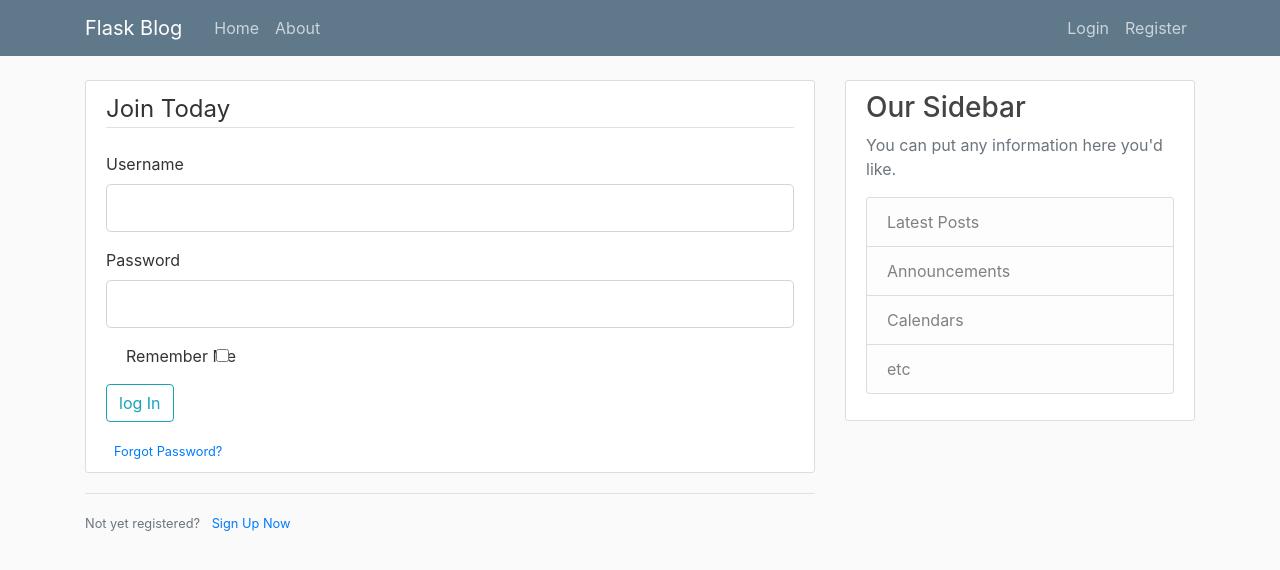
After one commit to ssolokhi/Flask_Blog, a Flask app: page /login in a window 1280 px wide. The commit adds this page. Shown: the top 570 px of the page. Run offline with Flask 3, Linux system fonts and the light colour scheme; parts of the project's set-up code (start-up, migrations or seed data) failed here and were passed over; some libraries are stand-ins or nearby versions.

Commit message:
User registration and login  mechanism added

```diff
--- a/flask_blog.py
+++ b/flask_blog.py
@@ -1,13 +1,42 @@
-from flask import Flask, render_template, url_for
+from flask import Flask, render_template, url_for, flash, redirect
+from flask_sqlalchemy import SQLAlchemy
+from forms import RegistrationForm, LoginForm
+from os import environ
+from datetime import datetime
 
 app = Flask(__name__)
+app.config['SECRET_KEY'] = environ.get('SECRET_KEY')
+app.config['SQLALCHEMY_DATABASE_URI'] = 'sqlite:///blog.db'
+
+database = SQLAlchemy(app)
+
+class User(database.Model):
+    id = database.Column(database.Integer, primary_key = True)
+    username = database.Column(database.String(20), unique = True, nullable = False)
+    email = database.Column(database.String(120), unique = True, nullable = False)
+    image_file = database.Column(database.String(20), nullable = False, default = 'default.jpg')
+    password = database.Column(database.String(60), nullable = False)
+    posts = database.relationship('Post', backref = 'author', lazy = True) # additional query, not a column
+
+    def __repr__(self):
+        return f'User(\'{self.username}\', \'{self.email}\',\'{self.image_file}\')'
+
+class Post(database.Model):
+    id = database.Column(database.Integer, primary_key = True)
+    title = database.Column(database.String(100), nullable = False)
+    date = database.Column(database.Datetime, nullable = False, default=datetime.utcnow) # not utcnow(), or the current time would be passed
+    content = database.Column(database.Text, nullable = False)
+    user_id = database.Column(database.Integer, database.ForeignKey('user.id'), nullable = False)
+
+    def __repr__(self):
+        return f'Post(\'{self.title}\', \'{self.date}\')'
 
 posts = [
     {
         'author': 'Bob',
         'title': 'Blog Post 1',
         'content': 'First post',
-        'data': 'April 1, 2023'
+        'date': 'April 1, 2023'
     },
     {
         'author': 'Alice',
@@ -17,14 +46,33 @@ posts = [
     }
 ]
 
-@app.route("/") # create home page
+@app.route("/")
 @app.route("/home") # alias
 def home():
     return render_template('home.html', posts = posts)
 
-@app.route("/about") # create home page
+@app.route("/about")
 def about():
     return render_template('about.html', title = 'About')
 
+@app.route("/register", methods = ['GET', 'POST'])
+def register():
+    form = RegistrationForm()
+    if form.validate_on_submit():
+        flash(f'Account created for {form.username.data}!', 'success')
+        return redirect(url_for('home'))
+    return render_template('register.html', title = 'Register', form = form)
+
+@app.route("/login", methods = ['GET', 'POST'])
+def login():
+    form = LoginForm()
+    if form.validate_on_submit():
+        if form.username.data == 'admin' and form.password.data == 'admin':
+            flash(f'You have been logged in!', 'success')
+            return redirect(url_for('home'))
+        else:
+            flash(f'Unsuccessififul login attempt!', 'danger')
+    return render_template('login.html', title = 'Log In', form = form)
+
 if __name__ == '__main__':
     app.run(debug = True)
--- /dev/null
+++ b/forms.py
@@ -0,0 +1,22 @@
+from flask_wtf import FlaskForm
+from wtforms import StringField, PasswordField, SubmitField, BooleanField
+from wtforms.validators import DataRequired, Length, Email, EqualTo
+import email_validator
+
+# Python classes automatically converted to HTML forms
+
+class RegistrationForm(FlaskForm):
+    username = StringField('Username',
+                            validators = [DataRequired(), Length(min = 2, max = 20)])
+    email = StringField('Email', validators = [DataRequired(), Email()])
+    password = PasswordField('Password', validators = [DataRequired()])
+    confirm_password = PasswordField('Confirm Password',
+                                    validators = [DataRequired(), EqualTo('password')])
+    submit = SubmitField('Sign Up')
+
+class LoginForm(FlaskForm):
+    username = StringField('Username',
+                            validators = [DataRequired(), Length(min = 2, max = 20)])
+    password = PasswordField('Password', validators = [DataRequired()])
+    remember = BooleanField('Remember Me')
+    submit = SubmitField('log In')
--- a/requirements.txt
+++ b/requirements.txt
@@ -1 +1,4 @@
 flask
+flask-wtf
+flask-sqlalchemy
+email-validator
--- a/templates/layout.html
+++ b/templates/layout.html
@@ -25,13 +25,13 @@
                     </button>
                     <div class="collapse navbar-collapse" id="navbarToggle">
                         <div class="navbar-nav mr-auto">
-                            <a class="nav-item nav-link" href="/">Home</a>
-                            <a class="nav-item nav-link" href="/about">About</a>
+                            <a class="nav-item nav-link" href="{{ url_for('home') }}">Home</a>
+                            <a class="nav-item nav-link" href="{{ url_for('about') }}">About</a>
                         </div>
                         <!-- Navbar Right Side -->
                         <div class="navbar-nav">
-                            <a class="nav-item nav-link" href="/login">Login</a>
-                            <a class="nav-item nav-link" href="/register">Register</a>
+                            <a class="nav-item nav-link" href="{{ url_for('login') }}">Login</a>
+                            <a class="nav-item nav-link" href="{{ url_for('register') }}">Register</a>
                         </div>
                     </div>
                 </div>
@@ -41,6 +41,15 @@
         <main role="main" class="container">
             <div class="row">
                 <div class="col-md-8">
+                    {% with messages = get_flashed_messages(with_categories=true) %}
+                        {% if messages %}
+                            {% for category, message in messages %}
+                                <div class="alert alert-{{ category }}">
+                                    {{ message }}
+                                </div>
+                            {% endfor %}
+                        {% endif %}
+                    {% endwith %}
                     {% block content %}{% endblock %}
                 </div>
                 <div class="col-md-4">
--- /dev/null
+++ b/templates/login.html
@@ -0,0 +1,52 @@
+{% extends "layout.html" %}
+{% block content %}
+    <div class="content-section">
+        <form method="POST" action=""> <!-- info will be posted to same route -->
+            {{ form.hidden_tag() }} <!-- add CSRF token for protection -->
+            <fieldset class="form-group">
+                <legend class="border-bottom mb-4">Join Today</legend>
+                <div class="form-group">
+                    {{ form.username.label(class="form-control-label") }}
+                    {% if form.username.errors %}
+                        {{ form.username(class="form-control form-control-lg is-invalid") }}
+                        <div class="invalid-feedback">
+                            {% for error in form.userame.errors %}
+                                <span>{{ error }}</span>
+                            {% endfor %}
+                        </div>
+                    {% else %}
+                        {{ form.username(class="form-control form-control-lg") }}
+                    {% endif %}
+                </div>
+                <div class="form-group">
+                    {{ form.password.label(class="form-control-label") }}
+                    {% if form.password.errors %}
+                        {{ form.password(class="form-control form-control-lg is-invalid") }}
+                        <div class="invalid-feedback">
+                            {% for error in form.password.errors %}
+                                <span>{{ error }}</span>
+                            {% endfor %}
+                        </div>
+                    {% else %}
+                        {{ form.password(class="form-control form-control-lg") }}
+                    {% endif %}
+                </div>
+                <div class="form-check">
+                    {{ form.remember.label(class="form-check-label")}}
+                    {{ form.remember(class="form-check-input")}}
+                </div>
+            </fieldset>
+            <div class="form-group">
+                {{ form.submit(class="btn btn-outline-info") }}
+            </div>
+            <small class="text-muted ml-2">
+                <a href="#">Forgot Password?</a>
+            </small>
+        </form>
+    </div>
+    <div class="border-top pt-3">
+        <small class="text-muted">
+            Not yet registered? <a class="ml-2" href="{{ url_for('register') }}">Sign Up Now</a>
+        </small>
+    </div>
+{% endblock content %}
```
Also changed, not shown: create_database.py (added, +11 -0 lines), templates/register.html (added, +71 -0 lines), 1 other file.
